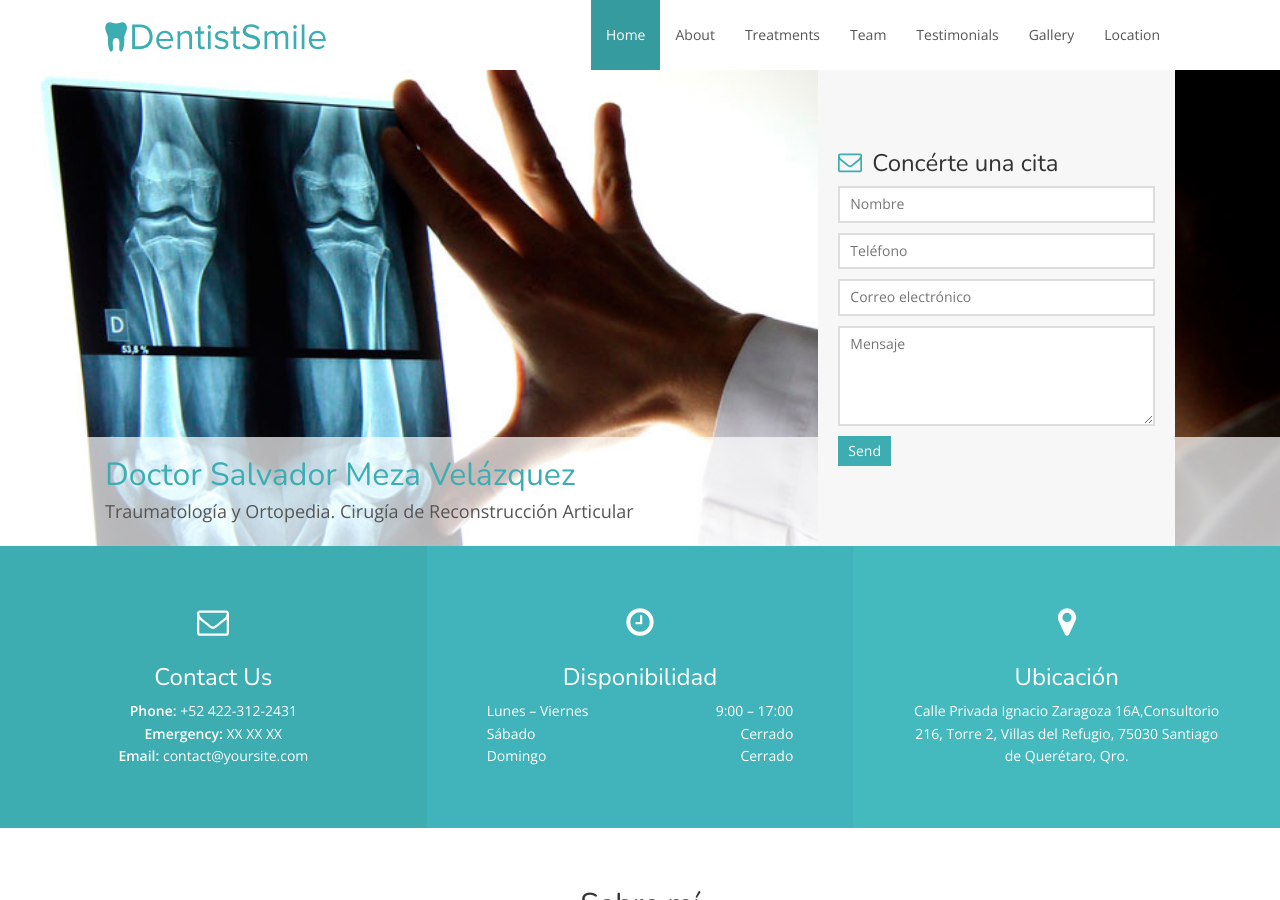
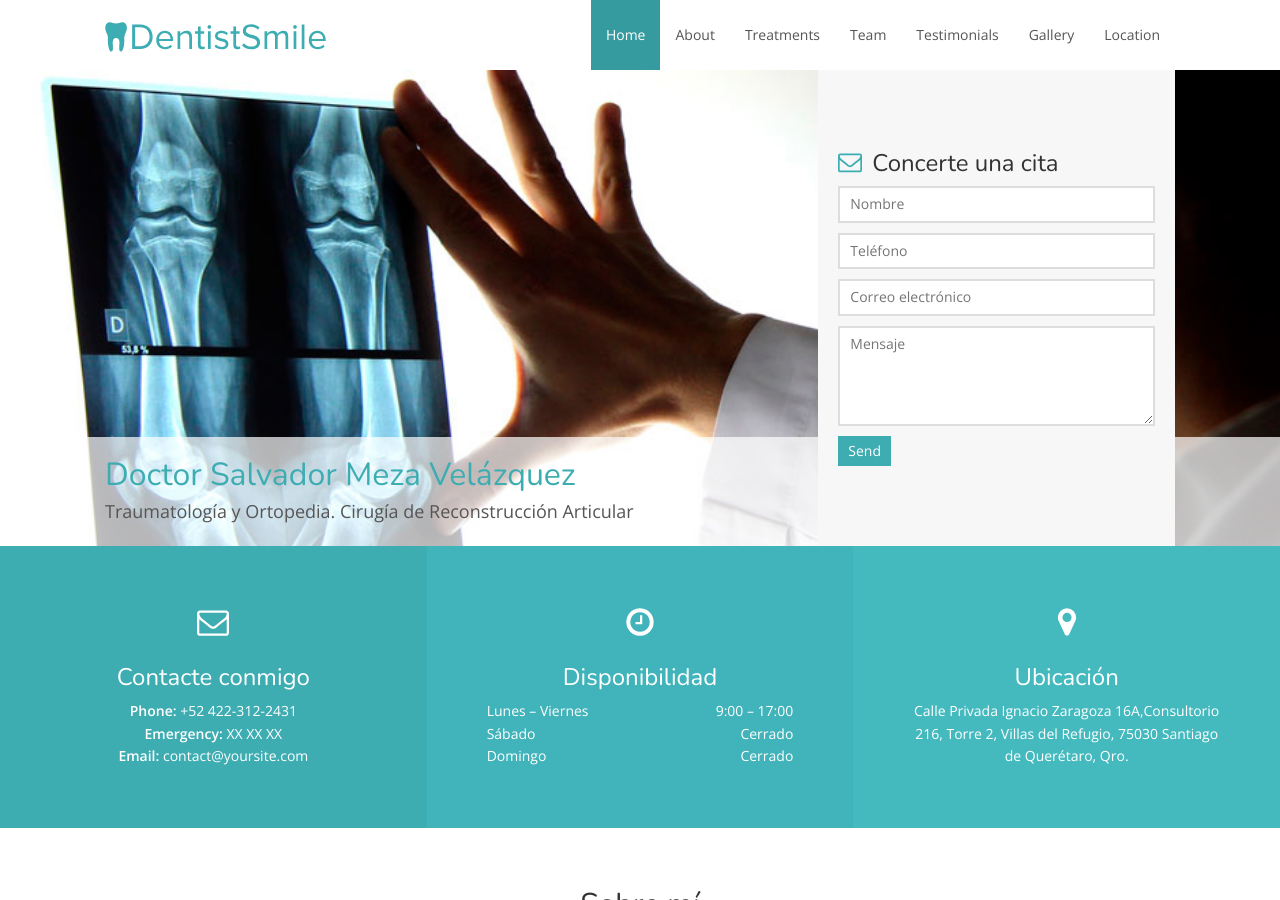
Before and after one commit to kecho05/dr, a Jekyll site: the page built from index.html, in a window 1280 px wide and 900 px high. Built offline with Jekyll 4.4.1, drawn with Linux system fonts in a browser that asks for light colours; nearby versions of some CDN libraries.

Commit message:
Update index.html

```diff
--- a/index.html
+++ b/index.html
@@ -16,7 +16,7 @@ layout: default
     <div class="container-fluid">
 
         <div class="col-sm-6 col-sm-offset-6 col-md-4 col-md-offset-8 form">
-            <h3><svg class="icon icon-envelope-o"><use xlink:href="#icon-envelope-o"></use></svg>Concérte una cita</h3>
+            <h3><svg class="icon icon-envelope-o"><use xlink:href="#icon-envelope-o"></use></svg>Concerte una cita</h3>
             <form action="https://getsimpleform.com/messages?form_api_token={{ site.api_token }}" method="post">
                 <div class="form-field">
                     <input name="name" type="text" placeholder="Nombre" required>
@@ -42,7 +42,7 @@ layout: default
 <div class="three-shade-col">
     <div class="col-sm-4">
         <svg class="icon icon-envelope-o"><use xlink:href="#icon-envelope-o"></use></svg>
-        <h3>Contact Us</h3>
+        <h3>Contacte conmigo</h3>
         <ul>
             {% if site.contact.phone %}<li><strong>Phone:</strong> {{ site.contact.phone }}</li>{% endif %}
             {% if site.contact.emergency %}<li><strong>Emergency:</strong> {{ site.contact.emergency }}</li>{% endif %}
```
